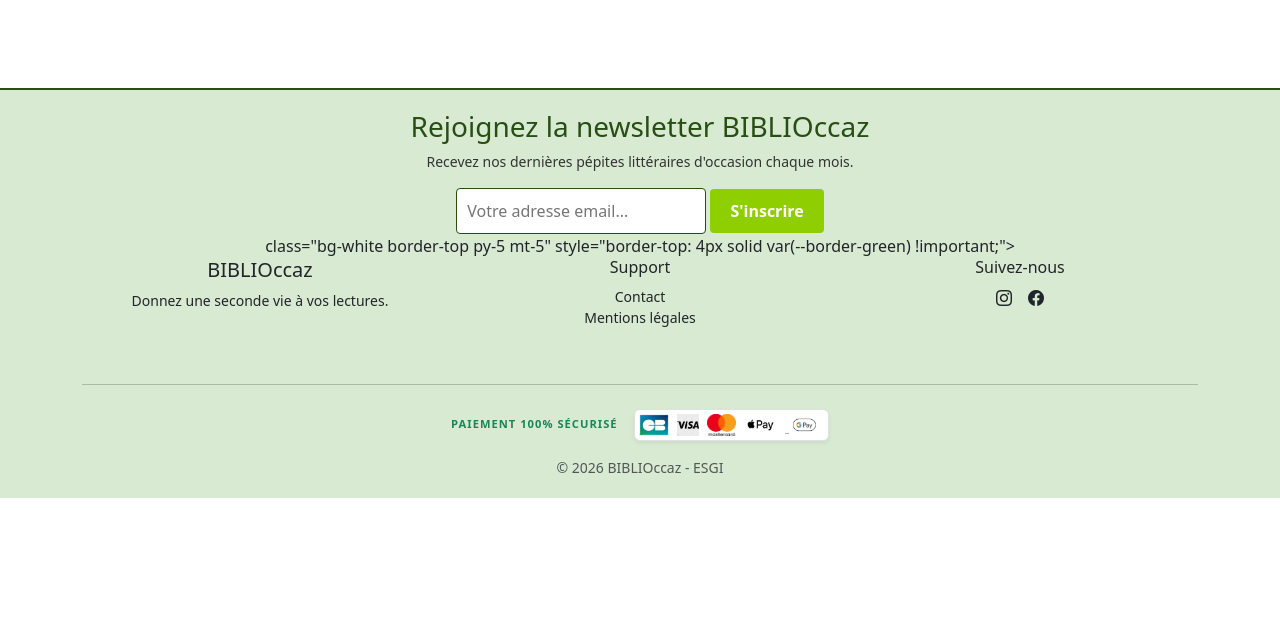
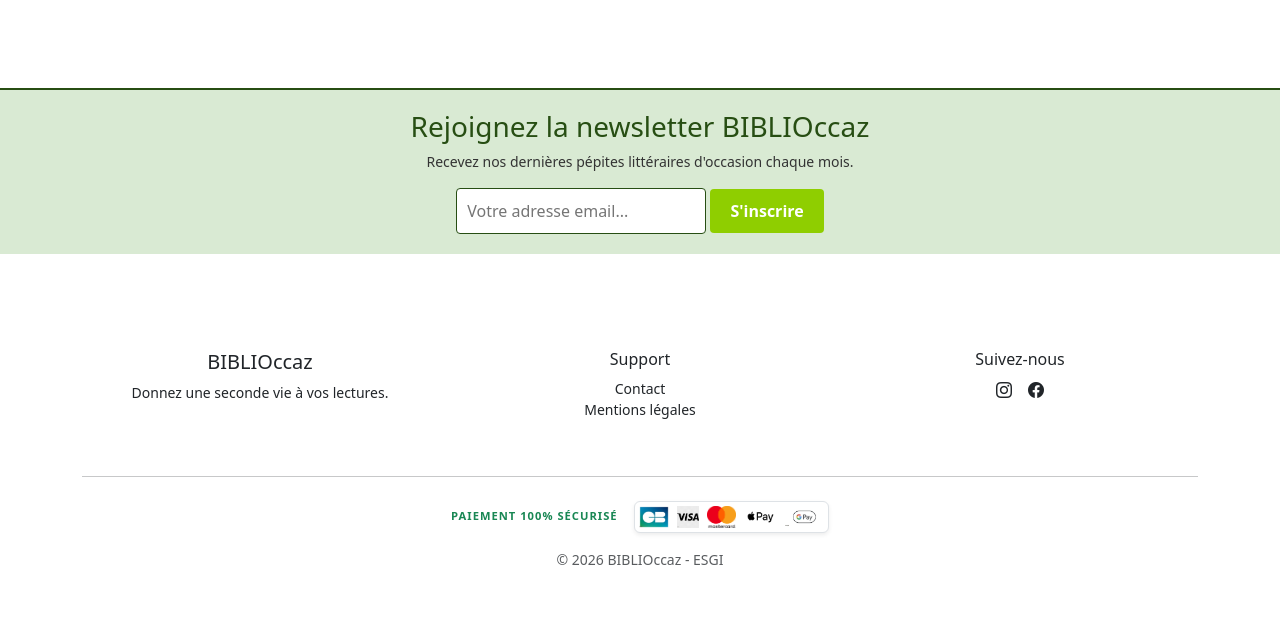
Before and after one commit to gfadeyi/biblioccaz.project, a PHP site: page /index.php in a window 1280 px wide. Shown: the part 439-1057 px from the top of the page. Before the commit the page ends 937 px from the top, so only its background shows below. Run offline with PHP 8.4, Linux system fonts and the light colour scheme; data that the repository does not hold is empty.

Commit message:
newsletter 1.3

```diff
--- a/footer.php
+++ b/footer.php
@@ -1,7 +1,7 @@
 </div>
 </main>
 
-<footer
+
 <div style="text-align: center; padding: 20px; background-color: #D9EAD3; border-top: 2px solid #274E13;">
     <h3 style="color: #274E13; margin-top: 0;">Rejoignez la newsletter BIBLIOccaz</h3>
     <p style="color: #333333; font-size: 14px;">Recevez nos dernières pépites littéraires d'occasion chaque mois.</p>
@@ -15,7 +15,9 @@
         </button>
     </form>
 </div>
-class="bg-white border-top py-5 mt-5" style="border-top: 4px solid var(--border-green) !important;">
+
+
+<footer class="bg-white border-top py-5 mt-5" style="border-top: 4px solid var(--border-green) !important;">
     <div class="container text-center">
         <div class="row">
             <div class="col-md-4 mb-3"><h5>BIBLIOccaz</h5><p class="small"> Donnez une seconde vie à vos lectures.</p></div>
```
